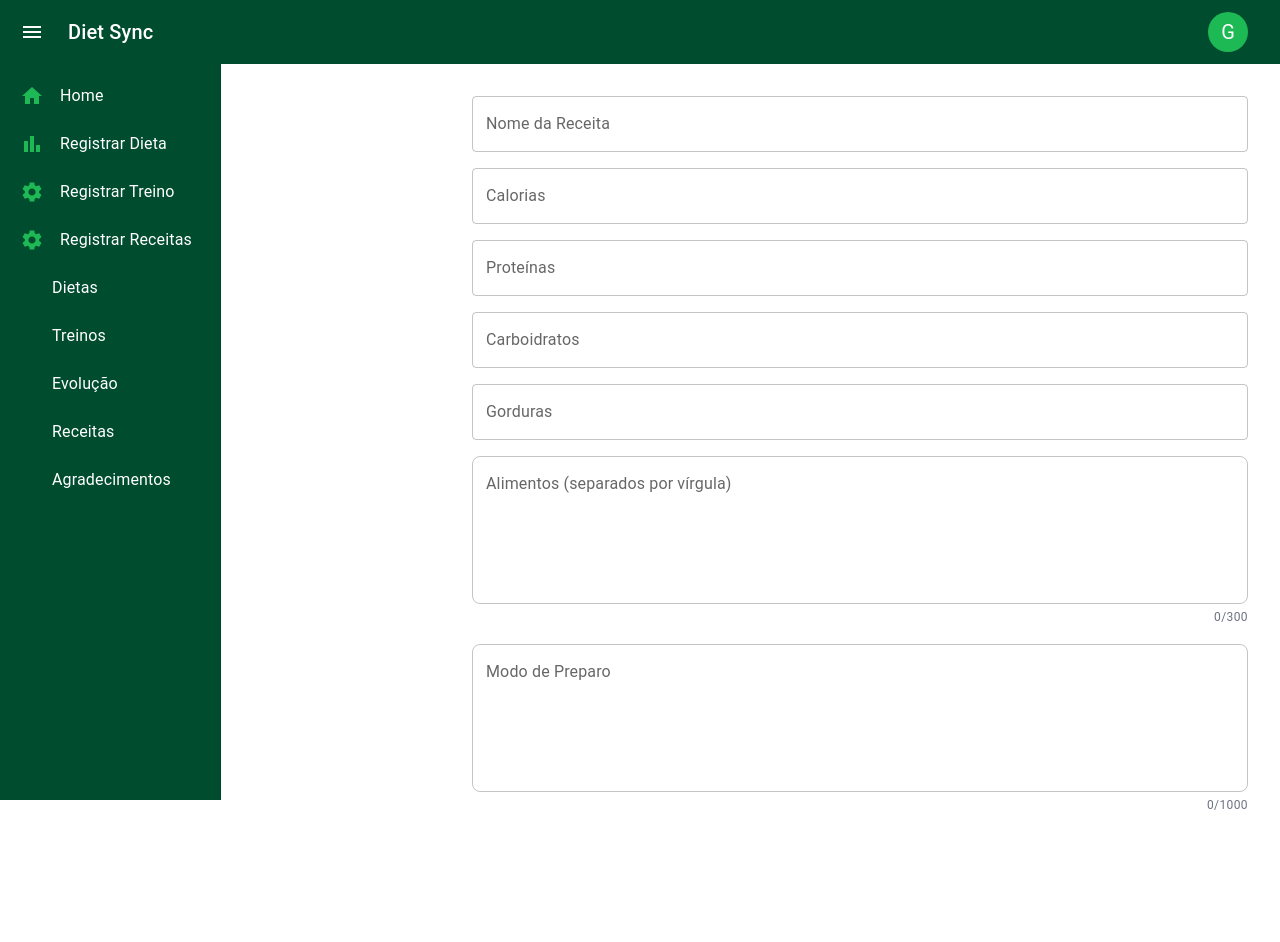
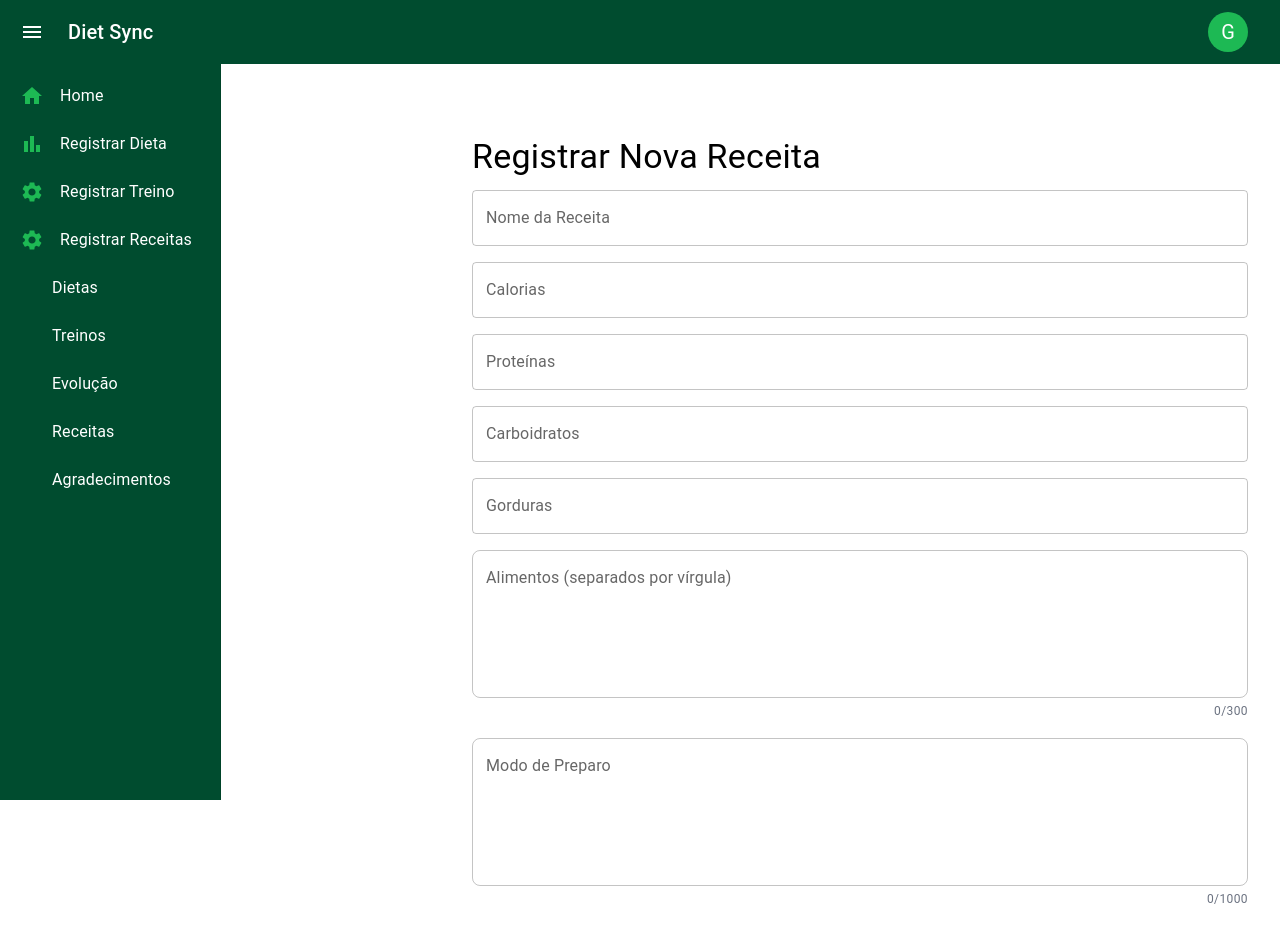
Before and after one commit to GabrielScremim/dietsync-next, a Next.js app: page /receitas/registrar in a window 1280 px wide. Shown: the top 942 px of the page. Before the commit the page ends 848 px from the top, so only its background shows below. Built offline with nearby package versions, Linux system fonts and the light colour scheme; some icons are missing.

Commit message:
feat: adicionar estrutura de layout e campos para registro de receitas

```diff
--- a/app/receitas/registrar/page.tsx
+++ b/app/receitas/registrar/page.tsx
@@ -1,12 +1,16 @@
 'use client';
 import TextArea from "@/app/components/TextArea";
-import { Grid, TextField } from "@mui/material";
+import { Box, Grid, TextField, Typography } from "@mui/material";
 import { useState } from "react";
 
 export default function RegistrarReceita() {
     const [descricao, setDescricao] = useState("");
 
     return (
+        <Box py={5}>
+            <Typography variant="h4" gutterBottom>
+                Registrar Nova Receita
+            </Typography>
             <Grid container spacing={2}>
                 <Grid size={{ xs: 12 }}>
                     <Grid container spacing={2}>
@@ -27,7 +31,6 @@ export default function RegistrarReceita() {
                         </Grid>
                     </Grid>
                 </Grid>
-
                 <Grid size={{ xs: 12 }}>
                     <Grid container spacing={2}>
                         <Grid size={{ xs: 12 }}>
@@ -42,7 +45,6 @@ export default function RegistrarReceita() {
                         </Grid>
                     </Grid>
                 </Grid>
-
                 <Grid size={{ xs: 12 }}>
                     <Grid container spacing={2}>
                         <Grid size={{ xs: 12 }}>
@@ -58,5 +60,6 @@ export default function RegistrarReceita() {
                     </Grid>
                 </Grid>
             </Grid>
+        </Box>
     );
 }
```
Lines whose indentation alone changed are shown as unchanged.
